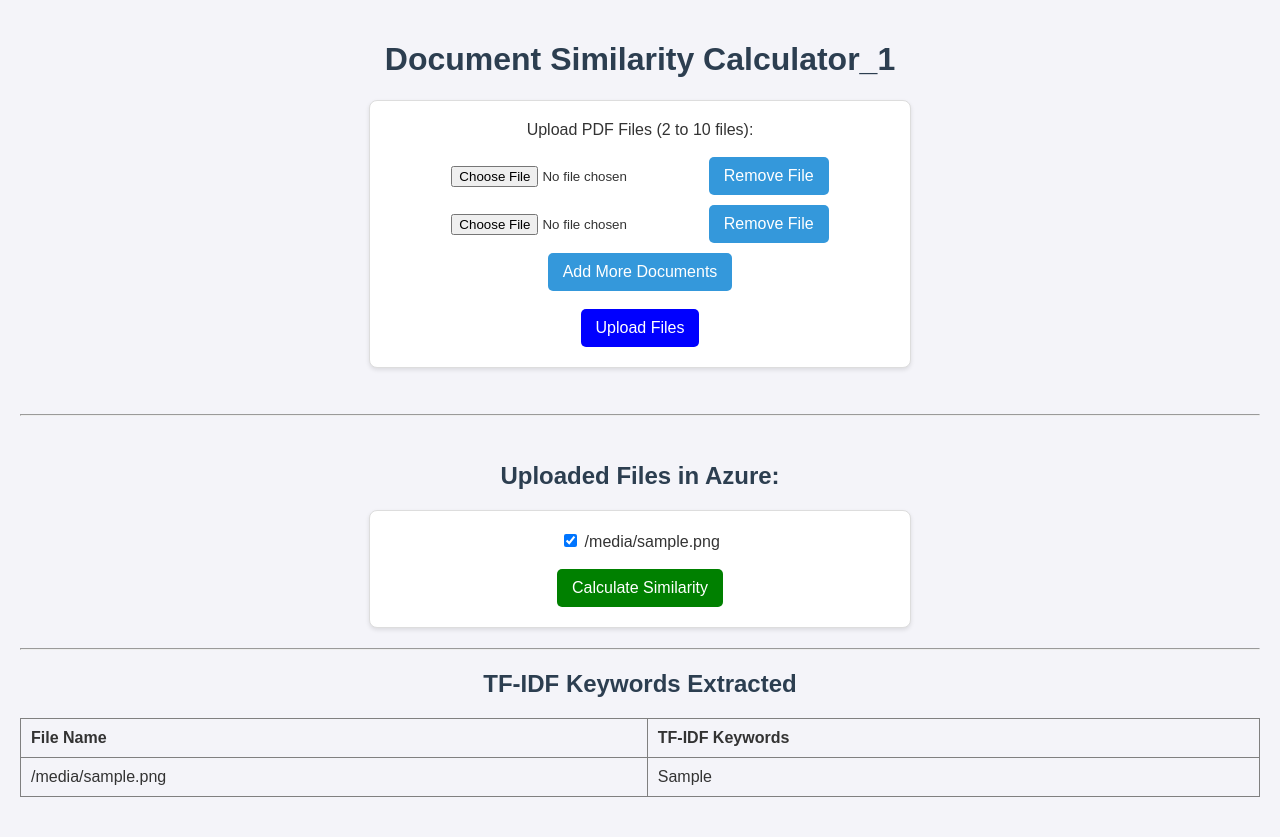
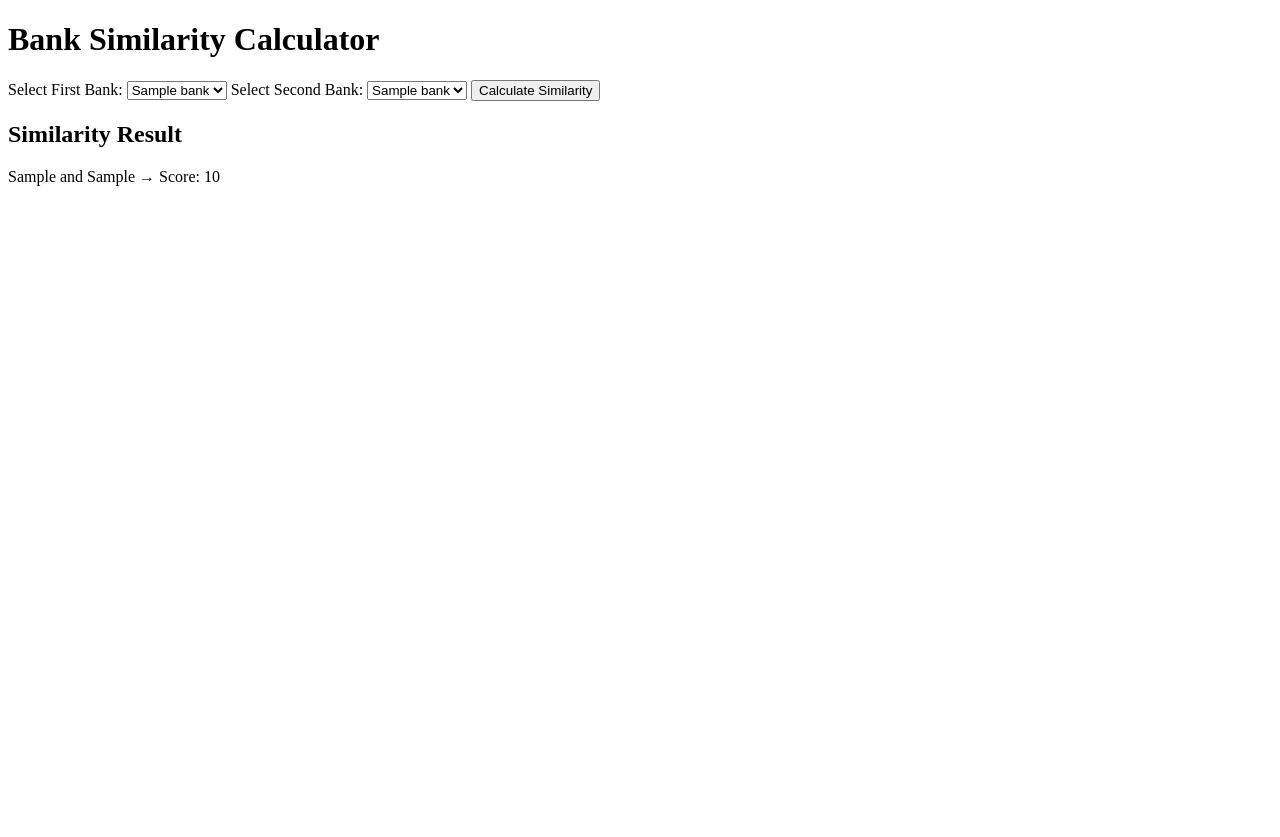
Before and after one commit to Lily-WangQian/Lily-WangQian-AzureWeb_Upload1, a Flask app: template templates/index.html in a window 1280 px wide. After the commit the page ends 186 px from the top, so only its background shows below. Run offline with Flask 3, Linux system fonts and the light colour scheme; the template is opened without the code that fills it: most values are stand-ins (such as "Sample title", 1, 10 or a date in 2020); parts of the project's set-up code (start-up, migrations or seed data) failed here and were passed over.

```diff
--- a/app.py
+++ b/app.py
@@ -1,110 +1,36 @@
 import os
-import re
-import tempfile
-import pdfplumber
-from flask import Flask, render_template, request, redirect, url_for
-from werkzeug.utils import secure_filename
-from azure.storage.blob import BlobServiceClient
-from sklearn.feature_extraction.text import TfidfVectorizer
+import pandas as pd
+from flask import Flask, render_template, request
 
 # Initialize Flask app
 app = Flask(__name__)
-app.config['ALLOWED_EXTENSIONS'] = {'pdf'}
 
-# Azure Blob Storage
-AZURE_CONNECTION_STRING = os.environ.get('AZURE_STORAGE_CONNECTION_STRING')
-AZURE_CONTAINER_NAME = os.environ.get('AZURE_STORAGE_CONTAINER_NAME', 'uploads')
+# Load similarity matrix CSV at startup
+CSV_FILE = 'banks and banks detailed similarity score.csv'
+similarity_df = pd.read_csv(CSV_FILE, index_col=0)
 
-if AZURE_CONNECTION_STRING:
-    blob_service_client = BlobServiceClient.from_connection_string(AZURE_CONNECTION_STRING)
-    container_client = blob_service_client.get_container_client(AZURE_CONTAINER_NAME)
-else:
-    blob_service_client = None
-    container_client = None
-
-# Stopwords
-custom_stopwords = {'the', 'and', 'to', 'of', 'a', 'in', 'that', 'is', 'on', 'for', 'with', 'as', 'by', 'it', 'an'}
-
-# Helper functions
-def allowed_file(filename):
-    return '.' in filename and filename.rsplit('.', 1)[1].lower() in app.config['ALLOWED_EXTENSIONS']
-
-def clean_text(text):
-    text = re.sub(r'\s+', ' ', text)
-    text = re.sub(r'[\r\n]+', ' ', text)
-    text = ' '.join(word for word in text.split() if word.lower() not in custom_stopwords)
-    return text.strip()
-
-def extract_text_from_pdf(file_path):
-    with pdfplumber.open(file_path) as pdf:
-        text = ' '.join(page.extract_text() for page in pdf.pages if page.extract_text())
-    return clean_text(text)
-
-def extract_tfidf_keywords(text, top_n=5):
-    vectorizer = TfidfVectorizer(stop_words='english', max_features=top_n)
-    tfidf_matrix = vectorizer.fit_transform([text])
-    return vectorizer.get_feature_names_out()
-
-# Routes
 @app.route('/')
 def index():
-    blobs = []
-    if container_client:
-        blobs = [blob.name for blob in container_client.list_blobs()]
-    return render_template('index.html', uploaded_filenames=blobs, keyword_results=None, error=None)
-
-@app.route('/upload', methods=['POST'])
-def upload_files():
-    files = request.files.getlist('files')
-
-    if not (2 <= len(files) <= 10):
-        return render_template('index.html', uploaded_filenames=[], keyword_results=None, error="Please upload between 2 and 10 PDF files.")
-
-    if container_client is None:
-        return render_template('index.html', uploaded_filenames=[], keyword_results=None, error="Azure Storage not configured.")
-
-    for file in files:
-        if file and allowed_file(file.filename):
-            filename = secure_filename(file.filename)
-            blob_client = container_client.get_blob_client(filename)
-            blob_client.upload_blob(file.read(), overwrite=True)
-
-    return redirect(url_for('index'))
+    banks = similarity_df.index.tolist()
+    return render_template('index.html', banks=banks, similarity_result=None, error=None)
 
 @app.route('/calculate', methods=['POST'])
 def calculate_similarity():
-    filenames = request.form.getlist('uploaded_files')
+    bank1 = request.form.get('bank1')
+    bank2 = request.form.get('bank2')
 
-    if not filenames or len(filenames) < 2:
-        return render_template('index.html', uploaded_filenames=[], keyword_results=None, error="Please select at least 2 documents.")
+    if not bank1 or not bank2:
+        return render_template('index.html', banks=similarity_df.index.tolist(), similarity_result=None, error="Please select two banks.")
 
-    if container_client is None:
-        return render_template('index.html', uploaded_filenames=[], keyword_results=None, error="Azure Storage not configured.")
+    try:
+        score = similarity_df.loc[bank1, bank2]
+    except KeyError:
+        score = 'N/A'
 
-    keyword_results = []
-
-    for filename in filenames:
-        blob_client = container_client.get_blob_client(filename)
-        temp_file = tempfile.NamedTemporaryFile(delete=False)
-
-        # Download blob to temp file
-        download_stream = blob_client.download_blob()
-        temp_file.write(download_stream.readall())
-        temp_file.close()
-
-        # Clean and extract
-        cleaned_text = extract_text_from_pdf(temp_file.name)
-        tfidf_keywords = extract_tfidf_keywords(cleaned_text)
-
-        keyword_results.append({
-            'filename': filename,
-            'tfidf_keywords': tfidf_keywords
-        })
-
-        os.remove(temp_file.name)
-
-    blobs = [blob.name for blob in container_client.list_blobs()]
-    return render_template('index.html', uploaded_filenames=blobs, keyword_results=keyword_results, error=None)
+    return render_template('index.html',
+                           banks=similarity_df.index.tolist(),
+                           similarity_result={'bank1': bank1, 'bank2': bank2, 'score': score},
+                           error=None)
 
 if __name__ == '__main__':
     app.run(debug=True)
--- a/requirements.txt
+++ b/requirements.txt
@@ -1,4 +1,2 @@
 Flask
-azure-storage-blob
-pdfplumber
-scikit-learn
+pandas
--- a/templates/index.html
+++ b/templates/index.html
@@ -2,114 +2,36 @@
 <html lang="en">
 <head>
     <meta charset="UTF-8">
-    <meta name="viewport" content="width=device-width, initial-scale=1.0">
-    <title>Document Similarity Calculator</title>
-    <link rel="stylesheet" href="{{ url_for('static', filename='style.css') }}">
-    <script>
-        function showLoading() {
-            document.getElementById('loading').style.display = 'block';
-        }
-
-        function addMoreFiles() {
-            const container = document.getElementById('file-container');
-            const inputCount = container.querySelectorAll('input[type="file"]').length;
-            if (inputCount >= 10) {
-                alert("Maximum 10 files allowed.");
-                return;
-            }
-
-            const wrapper = document.createElement('div');
-            wrapper.style.marginBottom = '10px';
-
-            const input = document.createElement('input');
-            input.type = 'file';
-            input.name = 'files';
-            input.required = true;
-
-            const removeButton = document.createElement('button');
-            removeButton.type = 'button';
-            removeButton.textContent = 'Remove File';
-            removeButton.style.marginLeft = '10px';
-            removeButton.onclick = function () {
-                container.removeChild(wrapper);
-            };
-
-            wrapper.appendChild(input);
-            wrapper.appendChild(removeButton);
-
-            container.appendChild(wrapper);
-        }
-    </script>
+    <title>Bank Similarity Calculator</title>
 </head>
 <body>
-    <div class="container">
-        <h1>Document Similarity Calculator_1</h1>
+    <h1>Bank Similarity Calculator</h1>
 
-        <!-- Upload Form -->
-        <form action="/upload" method="post" enctype="multipart/form-data" onsubmit="showLoading()">
-            <div id="file-container">
-                <label>Upload PDF Files (2 to 10 files):</label><br><br>
+    <form action="/calculate" method="post">
+        <label>Select First Bank:</label>
+        <select name="bank1" required>
+            {% for bank in banks %}
+            <option value="{{ bank }}">{{ bank }}</option>
+            {% endfor %}
+        </select>
 
-                <!-- Start with two upload inputs -->
-                <div style="margin-bottom: 10px;">
-                    <input type="file" name="files" required>
-                    <button type="button" onclick="this.parentNode.remove()">Remove File</button>
-                </div>
+        <label>Select Second Bank:</label>
+        <select name="bank2" required>
+            {% for bank in banks %}
+            <option value="{{ bank }}">{{ bank }}</option>
+            {% endfor %}
+        </select>
 
-                <div style="margin-bottom: 10px;">
-                    <input type="file" name="files" required>
-                    <button type="button" onclick="this.parentNode.remove()">Remove File</button>
-                </div>
-            </div>
+        <button type="submit">Calculate Similarity</button>
+    </form>
 
-            <button type="button" onclick="addMoreFiles()">Add More Documents</button><br><br>
-            <button type="submit" style="background-color:blue; color:white;">Upload Files</button>
-        </form>
+    {% if similarity_result %}
+    <h2>Similarity Result</h2>
+    <p>{{ similarity_result.bank1 }} and {{ similarity_result.bank2 }} → Score: {{ similarity_result.score }}</p>
+    {% endif %}
 
-        <div id="loading" style="display: none; text-align: center; margin-top: 20px;">
-            <p>Processing... Please wait.</p>
-        </div>
-
-        <br><hr><br>
-
-        <!-- After Upload -->
-        {% if uploaded_filenames %}
-        <h2>Uploaded Files in Azure:</h2>
-        <form action="/calculate" method="post" onsubmit="showLoading()">
-            {% for file in uploaded_filenames %}
-            <input type="checkbox" name="uploaded_files" value="{{ file }}" checked> {{ file }}<br>
-            {% endfor %}
-            <br>
-            <button type="submit" style="background-color:green; color:white;">Calculate Similarity</button>
-        </form>
-        {% endif %}
-
-        {% if error %}
-        <div style="color: red; text-align: center; margin-top: 20px;">
-            <p>{{ error }}</p>
-        </div>
-        {% endif %}
-
-        {% if keyword_results %}
-        <hr>
-        <h2>TF-IDF Keywords Extracted</h2>
-        <table border="1" style="width: 100%; text-align: left;">
-            <thead>
-                <tr>
-                    <th>File Name</th>
-                    <th>TF-IDF Keywords</th>
-                </tr>
-            </thead>
-            <tbody>
-                {% for result in keyword_results %}
-                <tr>
-                    <td>{{ result.filename }}</td>
-                    <td>{{ result.tfidf_keywords|join(', ') }}</td>
-                </tr>
-                {% endfor %}
-            </tbody>
-        </table>
-        {% endif %}
-    </div>
+    {% if error %}
+    <p style="color: red;">{{ error }}</p>
+    {% endif %}
 </body>
 </html>
```
